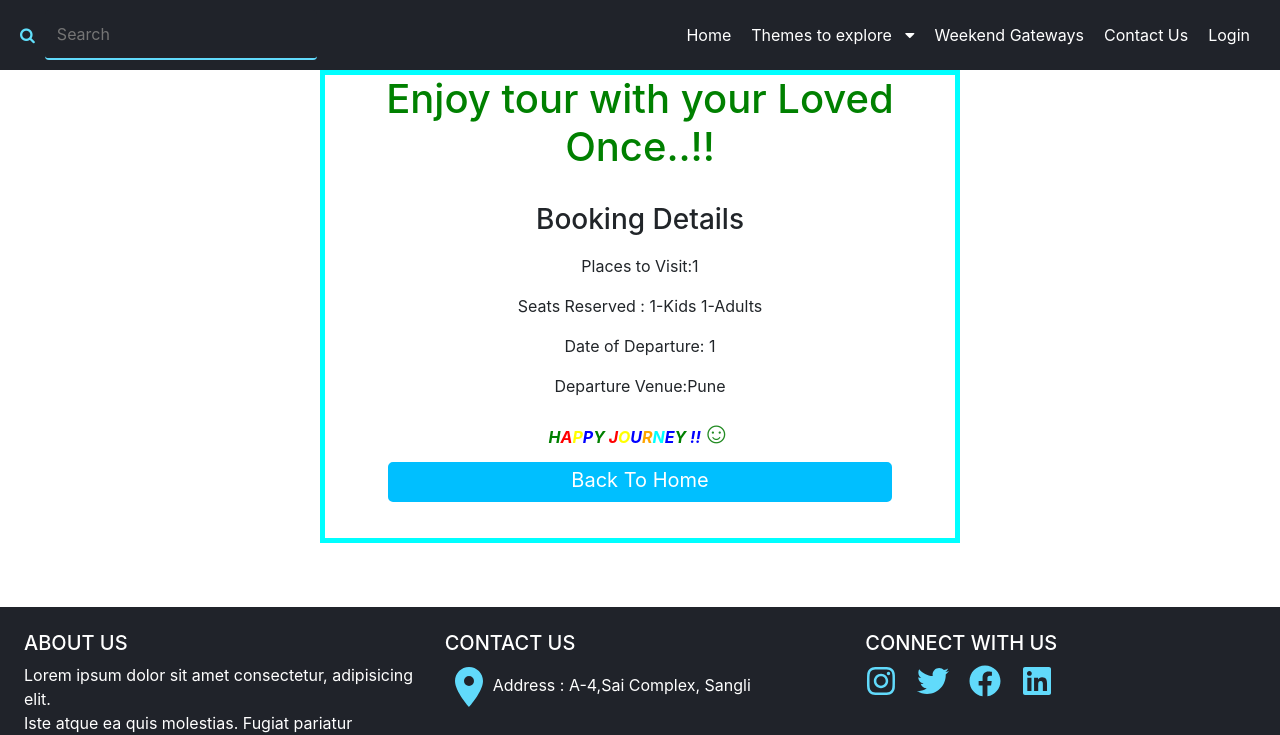
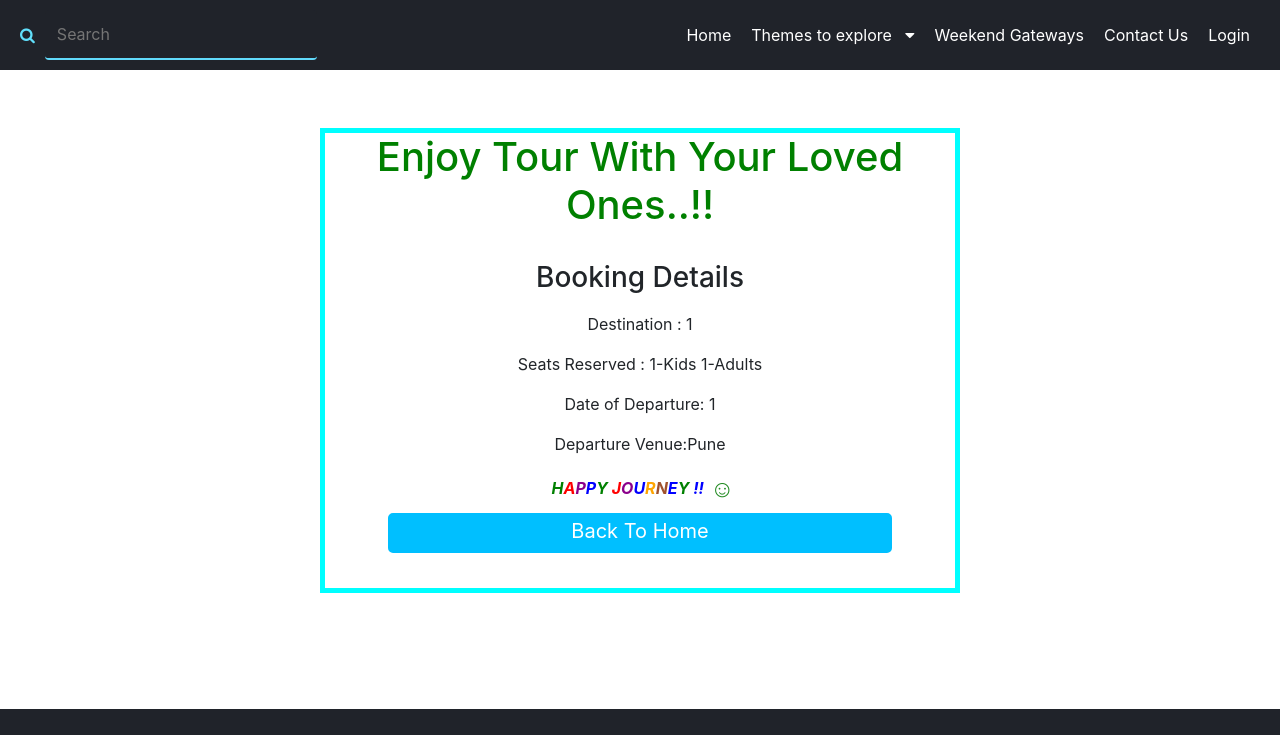
Before and after one commit to RushikeshGavali/ToursAndTravel, a React (Create React App) app: page /SuccessMessage/1/1/1/1 in a window 1280 px wide. Shown: the top 735 px of the page. Built offline with nearby package versions, Linux system fonts and the light colour scheme; what google-maps-react would draw is missing.

Commit message:
Fixed Happy Journey colors

```diff
--- a/src/Components/Booking Success/BookingSuccess.js
+++ b/src/Components/Booking Success/BookingSuccess.js
@@ -6,10 +6,10 @@ export default function BookingSuccess(props) {
   };
   return (
     <div className="booking-success-box">
-      <h1 style={{ color: "green" }}>Enjoy tour with your Loved Once..!!</h1>
+      <h1 style={{ color: "green" }}>Enjoy Tour With Your Loved Ones..!!</h1>
       <div className="booking-datails">
         <h3 className="booking-datails-text">Booking Details</h3>
-        <p>Places to Visit:{props.match.params.location}</p>
+        <p>Destination : {props.match.params.location}</p>
         <p>
           Seats Reserved : {props.match.params.noOfChild}-Kids{" "}
           {props.match.params.noOfAdults}-Adults
@@ -21,15 +21,15 @@ export default function BookingSuccess(props) {
             <i>
               <span style={{ color: "green" }}>H</span>
               <span style={{ color: "red" }}>A</span>
-              <span style={{ color: "yellow" }}>P</span>
+              <span style={{ color: "darkmagenta" }}>P</span>
               <span style={{ color: "blue" }}>P</span>
               <span style={{ color: "green" }}>Y</span>
               <span style={{ color: "green" }}> </span>
               <span style={{ color: "red" }}>J</span>
-              <span style={{ color: "yellow" }}>O</span>
+              <span style={{ color: "darkmagenta" }}>O</span>
               <span style={{ color: "blue" }}>U</span>
               <span style={{ color: "orange" }}>R</span>
-              <span style={{ color: "aqua" }}>N</span>
+              <span style={{ color: "sienna" }}>N</span>
               <span style={{ color: "blue" }}>E</span>
               <span style={{ color: "green" }}>Y</span>
               <span style={{ color: "blue" }}> !!</span>
--- a/src/Components/Forms/Form.css
+++ b/src/Components/Forms/Form.css
@@ -126,9 +126,7 @@
   width: 50%;
   text-align: center;
   border: 5px solid aqua;
-  margin: auto;
-  margin-bottom: 5%;
-  margin-top: 5%;
+  margin: 10% auto 9%;
 }
 
 .input {
@@ -187,9 +185,12 @@
 .emoji {
   display: inline-block;
   color: forestgreen;
-  font-size: 30px;
   margin: 0px;
   padding: 0px;
+  font-size: 24px;
+  position: relative;
+  top: 3px;
+  left: 6px;
 }
 .option-bar {
   width: 40%;
```
Also changed, not shown: 1 other file (tests, documents, lock files or other folders).
